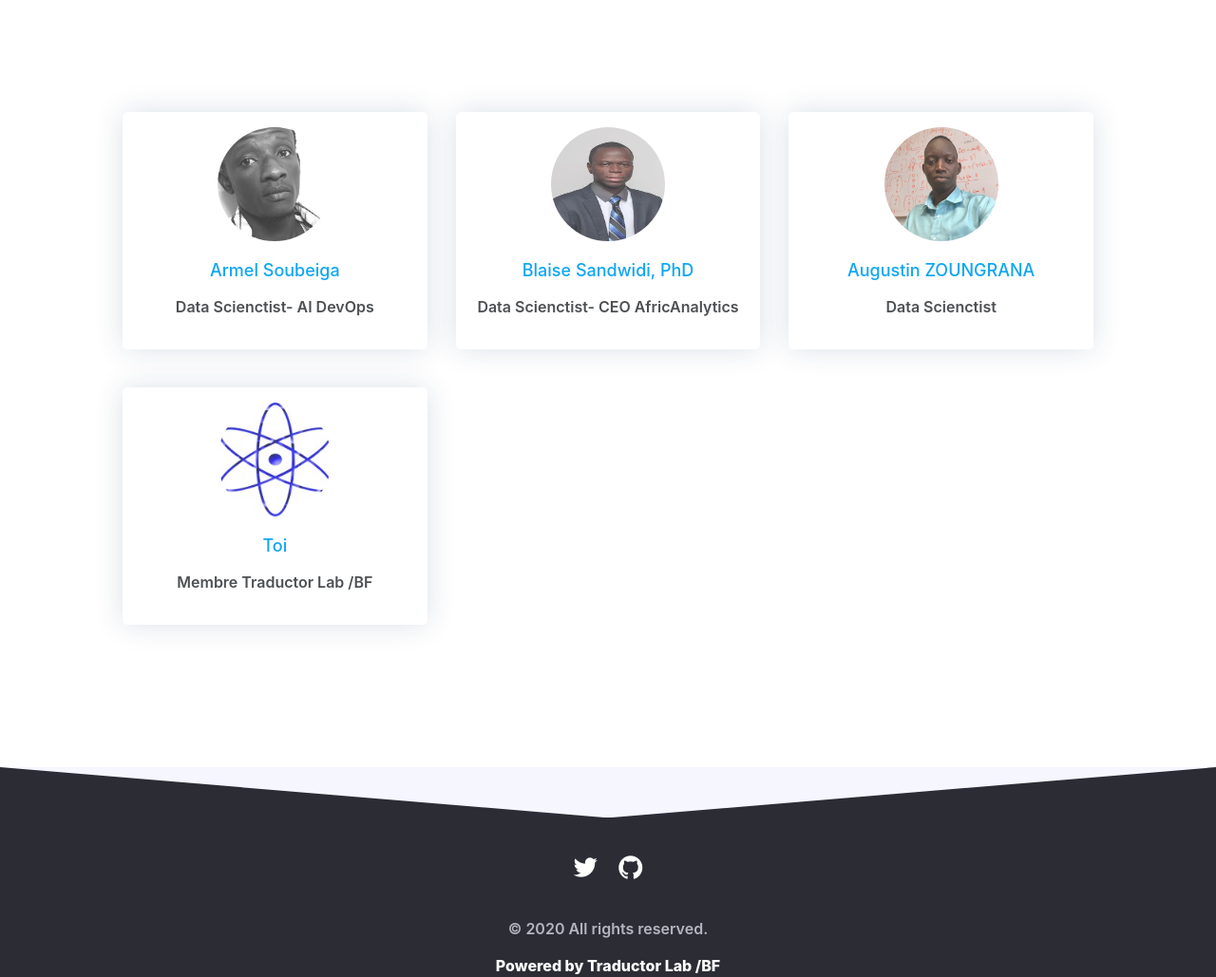
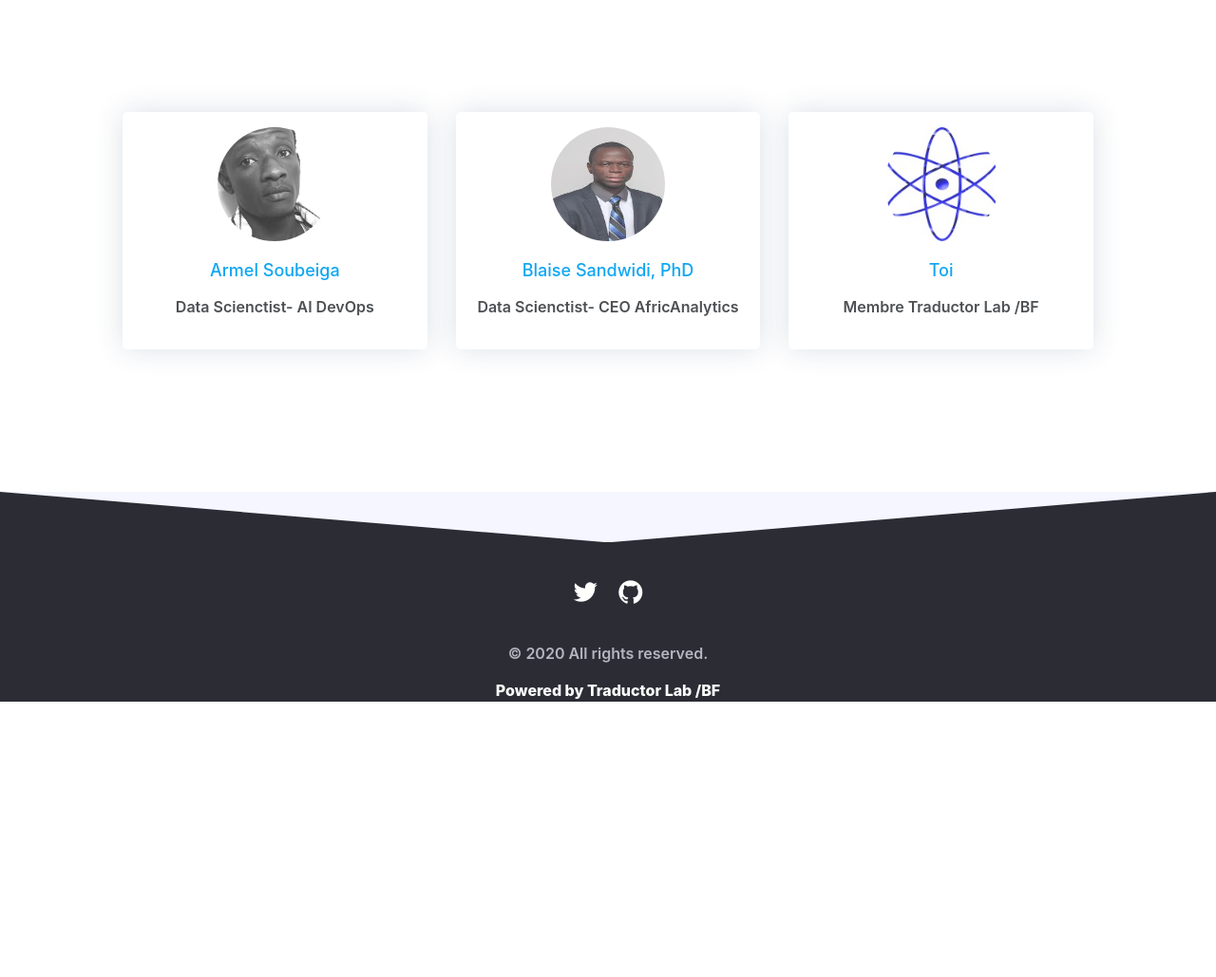
Before and after one commit to traductorlab-bf/traductorlab-bf.github.io, a Jekyll site: the page built from community.html, in a window 1280 px wide and 1343 px high. Shown: the part 314-1343 px from the top of the window at 95% size. Built offline with Jekyll 4.4.1, drawn with Linux system fonts in a browser that asks for light colours; nearby versions of some CDN libraries; comment, search, counter and statistics services are not loaded.

Commit message:
Update community.html

```diff
--- a/community.html
+++ b/community.html
@@ -98,41 +98,8 @@ title: community
             </div>
 <!-------------- /Team member -------------------------->
 <!-------------- Team member -------------------------->
-            <div class="col-xs-12 col-sm-6 col-md-4">
-                <div class="image-flip" >
-                    <div class="mainflip flip-0">
-                        <div class="frontside">
-                            <div class="card">
-                                <div class="card-body text-center">
-                                    <p><img class=" img-fluid" src="team/3.jpg" alt="card image"></p>
-                                    <h4 class="card-title" style="font-size:18px">Augustin ZOUNGRANA</h4>
-                                    <p class="card-text" style="font-size:16px">Data Scienctist</p>
-                                </div>
-                            </div>
-                        </div>
-                        <div class="backside">
-                            <div class="card">
-                                <div class="card-body text-center mt-4">
-                                    <h4 class="card-title" style="font-size:18px">Augustin ZOUNGRANA</h4>
-					<br/><br/>
-                                    <ul class="list-inline">
-                                        <li class="list-inline-item">
-                                            <a class="social-icon text-xs-center" target="_blank" href="#">
-                                                <i class="fa fa-github"></i>
-                                            </a>
-                                        </li>
-                                        <li class="list-inline-item">
-                                            <a class="social-icon text-xs-center" target="_blank" href="https://www.linkedin.com/in/zoungaugustin/">
-                                                <i class="fa  fa-linkedin"></i>
-                                            </a>
-                                        </li>
-                                    </ul>
-                                </div>
-                            </div>
-                        </div>
-                    </div>
-                </div>
-            </div>
+
+
 <!-------------- /Team member -------------------------->
 <!-------------- Team member -------------------------->
             <div class="col-xs-12 col-sm-6 col-md-4">
```
